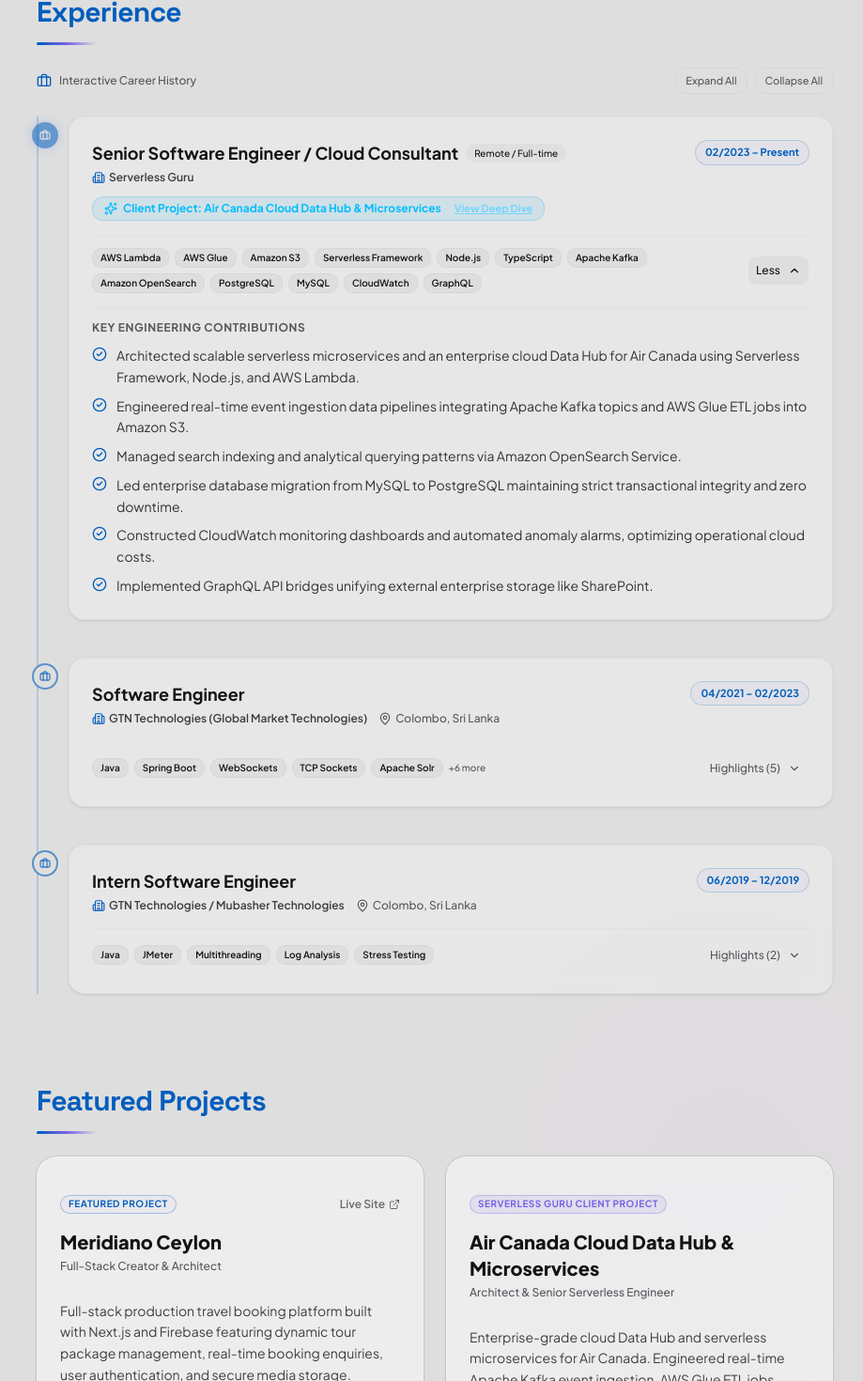
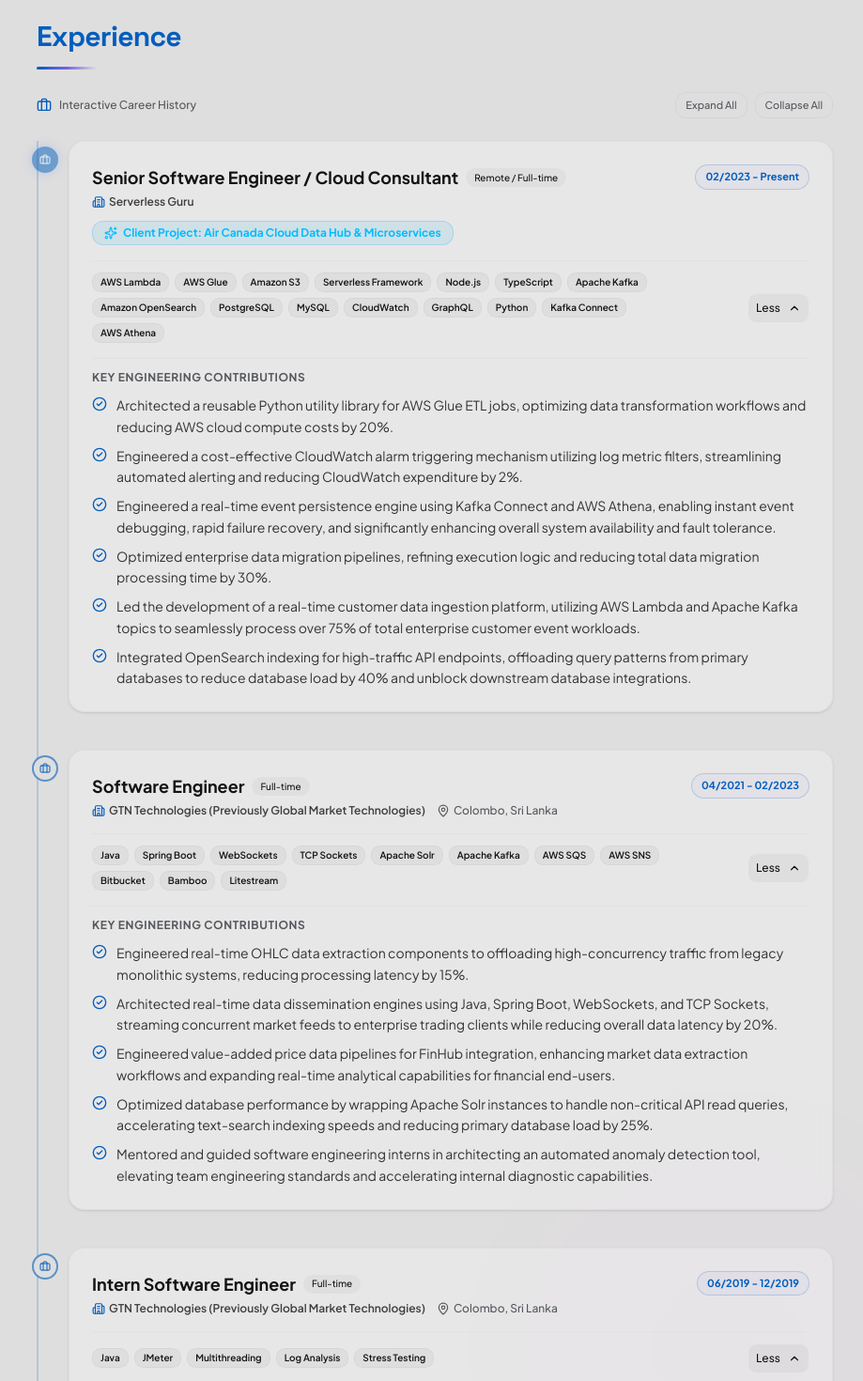
Before and after one commit to PinsaraKWeerasinghe/pinsara.com, a Next.js app: page / in a window 1280 px wide. Shown: the part 1304-2774 px from the top of the page at 94% size, without its empty margins (177-1096 px from the left). Built offline with nearby package versions, Linux system fonts and the light colour scheme.

Commit message:
refactor: remove project modal deep-links and update professional experience content in profile data

```diff
--- a/source/career-context.json
+++ b/source/career-context.json
@@ -3,7 +3,7 @@
         "fullName": "Pinsara Weerasinghe",
         "title": "Senior Software Engineer / Cloud Consultant",
         "bio": "Specializing in AWS Serverless Architecture, Microservices, and High-Throughput Data Systems.",
-        "about": "As an Honors Computer Science & Engineering graduate from the University of Moratuwa, I bring over 5.5 years of rigorous analytical training and enterprise-scale execution to building high-throughput cloud architectures. I have built a career on technical adaptability, successfully pivoting from 2 years of developing low-latency market data backend infrastructure using Java, Spring Boot, and Solr at GTN, to 3.5 years of deep cloud engineering architecting serverless microservices and complex data hubs on AWS for global enterprises like Air Canada. Now, I am looking to scale my technical impact, drive architectural strategy, and take on end-to-end technical ownership as an Associate Technical Lead.",
+        "about": "University of Moratuwa Computer Science and Engineering Honors graduate with 6 years of experience architecting high-performance backend systems across the Fintech and Aviation domains. Spent 2.5 years in Fintech delivering low-latency Java and Spring Boot backend infrastructure to optimize transactional data processing. Advanced into Aviation tech for 3.5 years, designing cloud-native microservices and enterprise data hubs on AWS utilizing the Serverless Framework and AWS CDK. Combines deep server-side logic mastery with automated cloud provisioning to deliver fault-tolerant, high-throughput microservice architectures. Seeking to leverage scalable system design and cloud engineering expertise as a Senior Backend Engineer.",
         "targetRoles": [
             "Associate Technical Lead",
             "Software Engineer III",
@@ -72,39 +72,40 @@
         {
             "company": "Serverless Guru",
             "role": "Senior Software Engineer / Cloud Consultant",
-            "period": "02/2023 – Present",
+            "period": "02/2023 - Present",
             "type": "Remote / Full-time",
             "clientProject": "Air Canada Cloud Data Hub & Microservices",
             "keyHighlights": [
-                "Architected scalable serverless microservices and an enterprise cloud Data Hub for Air Canada using Serverless Framework, Node.js, and AWS Lambda.",
-                "Engineered real-time event ingestion data pipelines integrating Apache Kafka topics and AWS Glue ETL jobs into Amazon S3.",
-                "Managed search indexing and analytical querying patterns via Amazon OpenSearch Service.",
-                "Led enterprise database migration from MySQL to PostgreSQL maintaining strict transactional integrity and zero downtime.",
-                "Constructed CloudWatch monitoring dashboards and automated anomaly alarms, optimizing operational cloud costs.",
-                "Implemented GraphQL API bridges unifying external enterprise storage like SharePoint."
+                "Architected a reusable Python utility library for AWS Glue ETL jobs, optimizing data transformation workflows and reducing AWS cloud compute costs by 20%.",
+                "Engineered a cost-effective CloudWatch alarm triggering mechanism utilizing log metric filters, streamlining automated alerting and reducing CloudWatch expenditure by 2%.",
+                "Engineered a real-time event persistence engine using Kafka Connect and AWS Athena, enabling instant event debugging, rapid failure recovery, and significantly enhancing overall system availability and fault tolerance.",
+                "Optimized enterprise data migration pipelines, refining execution logic and reducing total data migration processing time by 30%.",
+                "Led the development of a real-time customer data ingestion platform, utilizing AWS Lambda and Apache Kafka topics to seamlessly process over 75% of total enterprise customer event workloads.",
+                "Integrated OpenSearch indexing for high-traffic API endpoints, offloading query patterns from primary databases to reduce database load by 40% and unblock downstream database integrations."
             ]
         },
         {
-            "company": "GTN Technologies (Global Market Technologies)",
+            "company": "GTN Technologies (Previously Global Market Technologies)",
             "role": "Software Engineer",
-            "period": "04/2021 – 02/2023",
+            "period": "04/2021 - 02/2023",
             "location": "Colombo, Sri Lanka",
+            "type": "Full-time",
             "keyHighlights": [
-                "Engineered market-price backend components for real-time and backlog extraction of high-frequency stock exchange data.",
-                "Designed data dissemination backend engines using Java, Spring Boot, WebSockets, and TCP Sockets serving thousands of concurrent enterprise clients.",
-                "Optimized text-search indexing speeds across database nodes by architecting wrappers around Apache Solr instances.",
-                "Built asynchronous decoupled message queues utilizing Apache Kafka, AWS SQS, and AWS SNS.",
-                "Integrated CI/CD delivery pipelines using Bitbucket, Bamboo, and Litestream."
+                "Engineered real-time OHLC data extraction components to offloading high-concurrency traffic from legacy monolithic systems, reducing processing latency by 15%.",
+                "Architected real-time data dissemination engines using Java, Spring Boot, WebSockets, and TCP Sockets, streaming concurrent market feeds to enterprise trading clients while reducing overall data latency by 20%.",
+                "Engineered value-added price data pipelines for FinHub integration, enhancing market data extraction workflows and expanding real-time analytical capabilities for financial end-users.",
+                "Optimized database performance by wrapping Apache Solr instances to handle non-critical API read queries, accelerating text-search indexing speeds and reducing primary database load by 25%.",
+                "Mentored and guided software engineering interns in architecting an automated anomaly detection tool, elevating team engineering standards and accelerating internal diagnostic capabilities."
             ]
         },
         {
-            "company": "GTN Technologies / Mubasher Technologies",
+            "company": "GTN Technologies (Previously Global Market Technologies)",
             "role": "Intern Software Engineer",
-            "period": "06/2019 – 12/2019",
+            "period": "06/2019 - 12/2019",
             "location": "Colombo, Sri Lanka",
+            "type": "Full-time",
             "keyHighlights": [
-                "Engineered custom log analysis tools and anomaly detection utilities for financial price backend modules.",
-                "Executed load and stress testing across high-frequency backend financial data pipelines to protect platform stability under peak traffic."
+                "Engineered automated log analysis and anomaly detection tool for real-time market price backends, streaming live health telemetry to internal monitoring dashboards to streamline incident response and maintain high availability."
             ]
         }
     ],
--- a/src/app/page.tsx
+++ b/src/app/page.tsx
@@ -35,14 +35,6 @@ export default function Home() {
   const openProjectModal = (proj: ProjectDetail) => {
     setSelectedProject(proj);
     setIsModalOpen(true);
-  };
-
-  const openProjectById = (id: string) => {
-    const found = featuredProjects.find((p) => p.id === id);
-    if (found) {
-      setSelectedProject(found);
-      setIsModalOpen(true);
-    }
   };
 
   useEffect(() => {
@@ -195,7 +187,6 @@ export default function Home() {
           <SectionTitle id="experience-heading">Experience</SectionTitle>
           <ExperienceTimeline
             experiences={workExperiences}
-            onOpenProjectDetail={openProjectById}
           />
         </section>
 
--- a/src/components/ExperienceTimeline.tsx
+++ b/src/components/ExperienceTimeline.tsx
@@ -16,15 +16,13 @@ import {
 
 interface ExperienceTimelineProps {
   experiences: WorkExperience[];
-  onOpenProjectDetail?: (projectId: string) => void;
 }
 
 export function ExperienceTimeline({
   experiences,
-  onOpenProjectDetail,
 }: ExperienceTimelineProps) {
   // Track expanded state for each experience item (by index)
-  const [expandedIndices, setExpandedIndices] = useState<number[]>([0]);
+  const [expandedIndices, setExpandedIndices] = useState<number[]>([0, 1, 2]);
 
   const toggleExpand = (index: number) => {
     setExpandedIndices((prev) =>
@@ -130,14 +128,6 @@ export function ExperienceTimeline({
                   <div className="mt-3 inline-flex items-center gap-1.5 px-3 py-1 rounded-lg bg-sky-500/10 border border-sky-500/20 text-sky-400 text-xs font-bold">
                     <Sparkles className="size-3.5" />
                     <span>Client Project: {exp.clientProject}</span>
-                    {onOpenProjectDetail && (
-                      <button
-                        onClick={() => onOpenProjectDetail("air-canada-data-hub")}
-                        className="ml-2 underline text-[11px] text-sky-300 hover:text-sky-100"
-                      >
-                        View Deep Dive
-                      </button>
-                    )}
                   </div>
                 )}
 
--- a/src/data/profile.ts
+++ b/src/data/profile.ts
@@ -50,9 +50,9 @@ export const profile = {
   subtitle:
     "Specializing in AWS Serverless Architecture, Microservices, and High-Throughput Data Systems.",
   summary:
-    "As an Honors Computer Science & Engineering graduate from the University of Moratuwa, I bring over 5.5 years of rigorous analytical training and enterprise-scale execution to building high-throughput cloud architectures. I have built a career on technical adaptability, successfully pivoting from 2 years of developing low-latency market data backend infrastructure using Java, Spring Boot, and Solr at GTN, to 3.5 years of deep cloud engineering architecting serverless microservices and complex data hubs on AWS for global enterprises like Air Canada. Now, I am looking to scale my technical impact, drive architectural strategy, and take on end-to-end technical ownership as an Associate Technical Lead.",
+    "University of Moratuwa Computer Science and Engineering Honors graduate with 6 years of experience architecting high-performance backend systems across the Fintech and Aviation domains. Spent 2.5 years in Fintech delivering low-latency Java and Spring Boot backend infrastructure to optimize transactional data processing. Advanced into Aviation tech for 3.5 years, designing cloud-native microservices and enterprise data hubs on AWS utilizing the Serverless Framework and AWS CDK. Combines deep server-side logic mastery with automated cloud provisioning to deliver fault-tolerant, high-throughput microservice architectures. Seeking to leverage scalable system design and cloud engineering expertise as a Senior Backend Engineer.",
   about:
-    "As an Honors Computer Science & Engineering graduate from the University of Moratuwa, I bring over 5.5 years of rigorous analytical training and enterprise-scale execution to building high-throughput cloud architectures. I have built a career on technical adaptability, successfully pivoting from 2 years of developing low-latency market data backend infrastructure using Java, Spring Boot, and Solr at GTN, to 3.5 years of deep cloud engineering architecting serverless microservices and complex data hubs on AWS for global enterprises like Air Canada. Now, I am looking to scale my technical impact, drive architectural strategy, and take on end-to-end technical ownership as an Associate Technical Lead.",
+    "University of Moratuwa Computer Science and Engineering Honors graduate with 6 years of experience architecting high-performance backend systems across the Fintech and Aviation domains. Spent 2.5 years in Fintech delivering low-latency Java and Spring Boot backend infrastructure to optimize transactional data processing. Advanced into Aviation tech for 3.5 years, designing cloud-native microservices and enterprise data hubs on AWS utilizing the Serverless Framework and AWS CDK. Combines deep server-side logic mastery with automated cloud provisioning to deliver fault-tolerant, high-throughput microservice architectures. Seeking to leverage scalable system design and cloud engineering expertise as a Senior Backend Engineer.",
   contact: {
     email: "pinsarakweerasinghe@gmail.com",
     phone: "+94 71 959 6692",
@@ -129,16 +129,16 @@ export const profile = {
     {
       company: "Serverless Guru",
       role: "Senior Software Engineer / Cloud Consultant",
-      period: "02/2023 – Present",
+      period: "02/2023 - Present",
       type: "Remote / Full-time",
       clientProject: "Air Canada Cloud Data Hub & Microservices",
       keyHighlights: [
-        "Architected scalable serverless microservices and an enterprise cloud Data Hub for Air Canada using Serverless Framework, Node.js, and AWS Lambda.",
-        "Engineered real-time event ingestion data pipelines integrating Apache Kafka topics and AWS Glue ETL jobs into Amazon S3.",
-        "Managed search indexing and analytical querying patterns via Amazon OpenSearch Service.",
-        "Led enterprise database migration from MySQL to PostgreSQL maintaining strict transactional integrity and zero downtime.",
-        "Constructed CloudWatch monitoring dashboards and automated anomaly alarms, optimizing operational cloud costs.",
-        "Implemented GraphQL API bridges unifying external enterprise storage like SharePoint.",
+        "Architected a reusable Python utility library for AWS Glue ETL jobs, optimizing data transformation workflows and reducing AWS cloud compute costs by 20%.",
+        "Engineered a cost-effective CloudWatch alarm triggering mechanism utilizing log metric filters, streamlining automated alerting and reducing CloudWatch expenditure by 2%.",
+        "Engineered a real-time event persistence engine using Kafka Connect and AWS Athena, enabling instant event debugging, rapid failure recovery, and significantly enhancing overall system availability and fault tolerance.",
+        "Optimized enterprise data migration pipelines, refining execution logic and reducing total data migration processing time by 30%.",
+        "Led the development of a real-time customer data ingestion platform, utilizing AWS Lambda and Apache Kafka topics to seamlessly process over 75% of total enterprise customer event workloads.",
+        "Integrated OpenSearch indexing for high-traffic API endpoints, offloading query patterns from primary databases to reduce database load by 40% and unblock downstream database integrations.",
       ],
       stack: [
         "AWS Lambda",
@@ -153,19 +153,23 @@ export const profile = {
         "MySQL",
         "CloudWatch",
         "GraphQL",
+        "Python",
+        "Kafka Connect",
+        "AWS Athena",
       ],
     },
     {
-      company: "GTN Technologies (Global Market Technologies)",
+      company: "GTN Technologies (Previously Global Market Technologies)",
       role: "Software Engineer",
-      period: "04/2021 – 02/2023",
+      period: "04/2021 - 02/2023",
       location: "Colombo, Sri Lanka",
+      type: "Full-time",
       keyHighlights: [
-        "Engineered market-price backend components for real-time and backlog extraction of high-frequency stock exchange data.",
-        "Designed data dissemination backend engines using Java, Spring Boot, WebSockets, and TCP Sockets serving thousands of concurrent enterprise clients.",
-        "Optimized text-search indexing speeds across database nodes by architecting wrappers around Apache Solr instances.",
-        "Built asynchronous decoupled message queues utilizing Apache Kafka, AWS SQS, and AWS SNS.",
-        "Integrated CI/CD delivery pipelines using Bitbucket, Bamboo, and Litestream.",
+        "Engineered real-time OHLC data extraction components to offloading high-concurrency traffic from legacy monolithic systems, reducing processing latency by 15%.",
+        "Architected real-time data dissemination engines using Java, Spring Boot, WebSockets, and TCP Sockets, streaming concurrent market feeds to enterprise trading clients while reducing overall data latency by 20%.",
+        "Engineered value-added price data pipelines for FinHub integration, enhancing market data extraction workflows and expanding real-time analytical capabilities for financial end-users.",
+        "Optimized database performance by wrapping Apache Solr instances to handle non-critical API read queries, accelerating text-search indexing speeds and reducing primary database load by 25%.",
+        "Mentored and guided software engineering interns in architecting an automated anomaly detection tool, elevating team engineering standards and accelerating internal diagnostic capabilities.",
       ],
       stack: [
         "Java",
@@ -182,13 +186,13 @@ export const profile = {
       ],
     },
     {
-      company: "GTN Technologies / Mubasher Technologies",
+      company: "GTN Technologies (Previously Global Market Technologies)",
       role: "Intern Software Engineer",
-      period: "06/2019 – 12/2019",
+      period: "06/2019 - 12/2019",
       location: "Colombo, Sri Lanka",
+      type: "Full-time",
       keyHighlights: [
-        "Engineered custom log analysis tools and anomaly detection utilities for financial price backend modules.",
-        "Executed load and stress testing across high-frequency backend financial data pipelines to protect platform stability under peak traffic.",
+        "Engineered automated log analysis and anomaly detection tool for real-time market price backends, streaming live health telemetry to internal monitoring dashboards to streamline incident response and maintain high availability.",
       ],
       stack: [
         "Java",
@@ -227,38 +231,6 @@ export const profile = {
         "Built with Next.js App Router for optimal SSR rendering speed and SEO performance.",
         "Modular UI design powered by Tailwind CSS and client-side reactive state management.",
         "Optimized asset delivery pipeline utilizing Firebase Storage CDN.",
-      ],
-    },
-    {
-      id: "air-canada-data-hub",
-      name: "Air Canada Cloud Data Hub & Microservices",
-      role: "Architect & Senior Serverless Engineer",
-      context: "Serverless Guru Client Project",
-      stack: [
-        "AWS Lambda",
-        "AWS Glue",
-        "Amazon S3",
-        "Serverless Framework",
-        "Apache Kafka",
-        "Amazon OpenSearch",
-        "PostgreSQL",
-        "CloudWatch",
-        "GraphQL",
-      ],
-      summary:
-        "Enterprise-grade cloud Data Hub and serverless microservices for Air Canada. Engineered real-time Apache Kafka event ingestion, AWS Glue ETL jobs, OpenSearch analytics, zero-downtime MySQL to PostgreSQL migration, and GraphQL enterprise bridges.",
-      keyFeatures: [
-        "Real-time event streaming pipelines consuming high-volume Apache Kafka topics into Amazon S3 storage buckets.",
-        "Automated AWS Glue ETL transformation jobs for enterprise data harmonization.",
-        "Amazon OpenSearch Service search indexing for sub-second analytical querying.",
-        "Zero-downtime database migration from MySQL to PostgreSQL preserving transactional integrity.",
-        "CloudWatch monitoring dashboards with automated anomaly alarms optimizing operational cloud expenditure.",
-        "GraphQL API bridge unifying disparate enterprise storage platforms like SharePoint.",
-      ],
-      architecturalHighlights: [
-        "Serverless-first architecture leveraging AWS Lambda for scalable event-driven processing.",
-        "Infrastructure as Code (IaC) via Serverless Framework for reliable multi-stage deployments.",
-        "Decoupled event-driven data flow protecting legacy upstream enterprise endpoints.",
       ],
     },
     {
```
